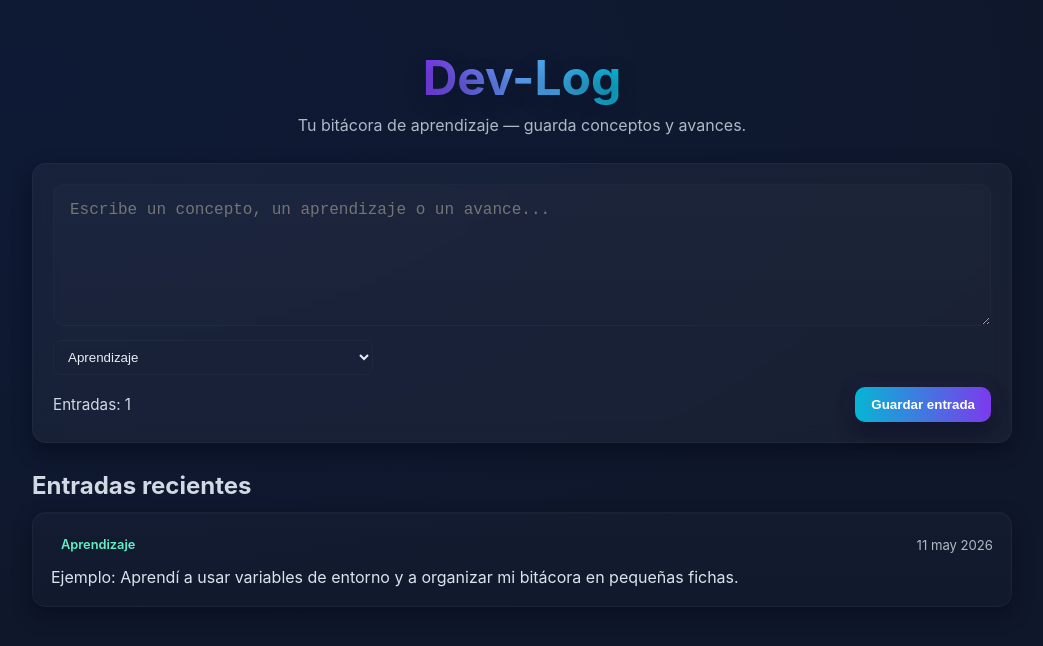
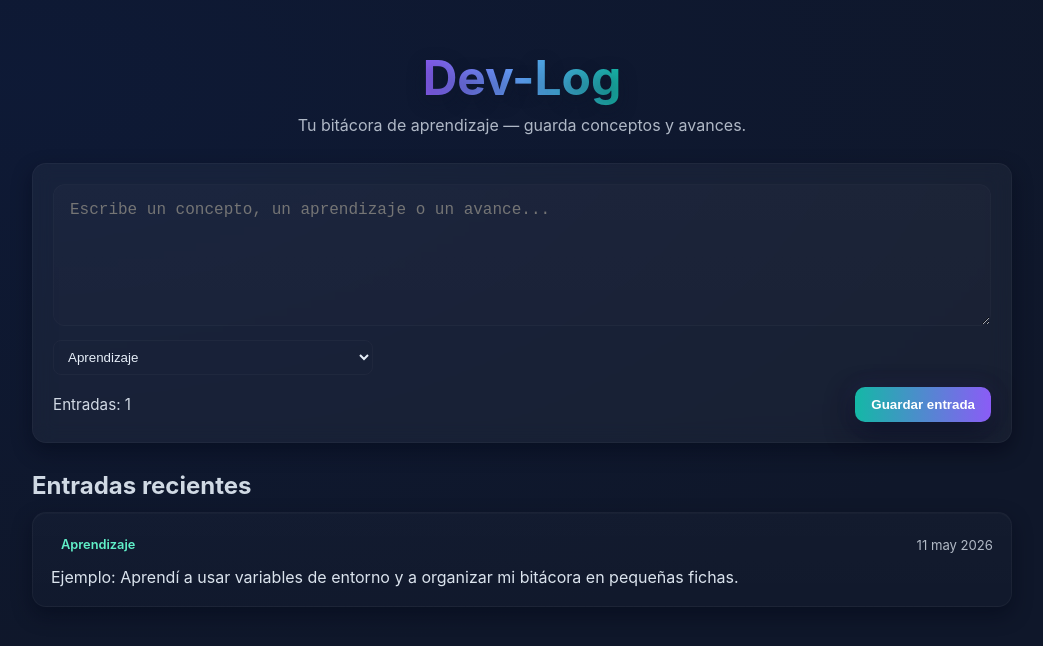
Before and after one commit to vanessamarely/project-dev-log, a plain HTML site: page index.html in a window 1280 px wide. Shown: the whole page, without its empty margins (118-1161 px from the left). Drawn offline with Linux system fonts and the light colour scheme.

Commit message:
estilos actualizados

```diff
--- a/style.css
+++ b/style.css
@@ -3,8 +3,8 @@
   --bg: #0f172a; /* fondo noche */
   --glass: rgba(255, 255, 255, 0.04);
   --glass-strong: rgba(255, 255, 255, 0.06);
-  --accent1: #7c3aed; /* morado */
-  --accent2: #06b6d4; /* celeste */
+  --accent1: #8b5cf6; /* morado - variante (intencional para conflicto) */
+  --accent2: #14b8a6; /* celeste - variante (intencional para conflicto) */
   --accent3: #60a5fa; /* soporte para gradiente hero */
   --card-border: rgba(255, 255, 255, 0.04);
   --glass-blur: 10px;
@@ -81,7 +81,8 @@ body{
 .btn-primary{
   background:linear-gradient(90deg,var(--accent2),var(--accent1));
   color:white;padding:10px 16px;border-radius:10px;border:0;cursor:pointer;font-weight:600;
-  box-shadow: var(--shadow-elev-1), 0 0 18px var(--btn-glow); /* sutil glow por defecto */
+  /* Sombra alterada intencionalmente para forzar conflicto al mezclar ramas */
+  box-shadow: 0 10px 28px rgba(2,6,23,0.55), 0 0 22px rgba(139,92,246,0.10);
   transition: transform .22s cubic-bezier(.2,.9,.3,1), box-shadow .22s cubic-bezier(.2,.9,.3,1);
 }
 .btn-primary:hover{
```
